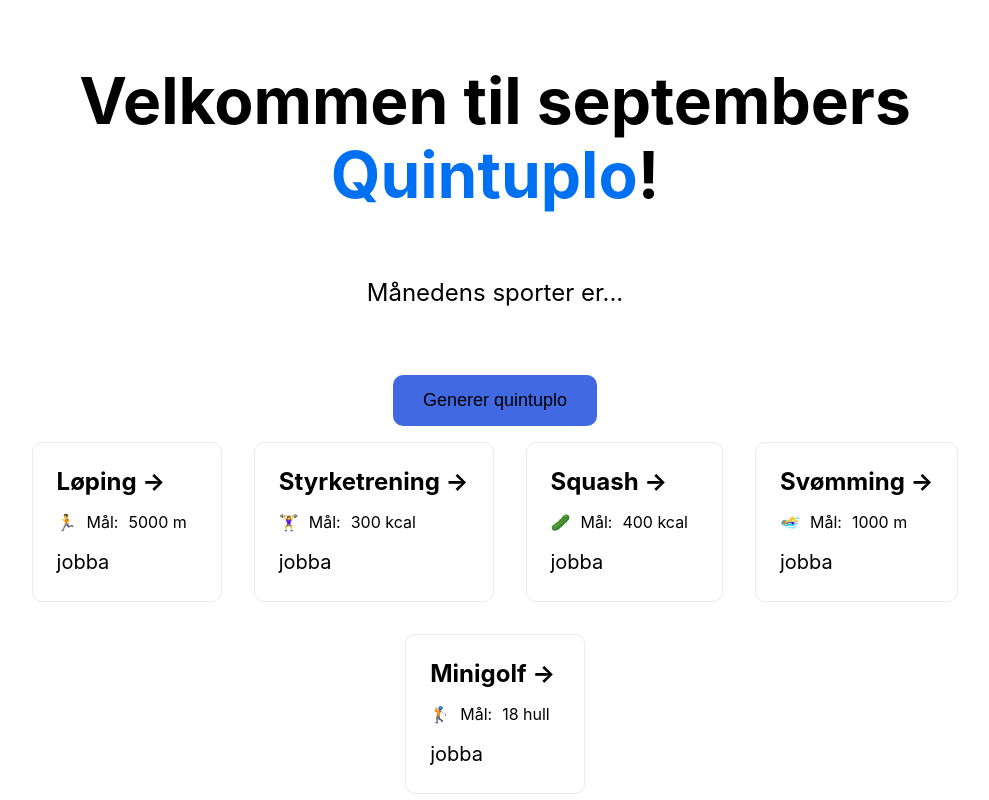
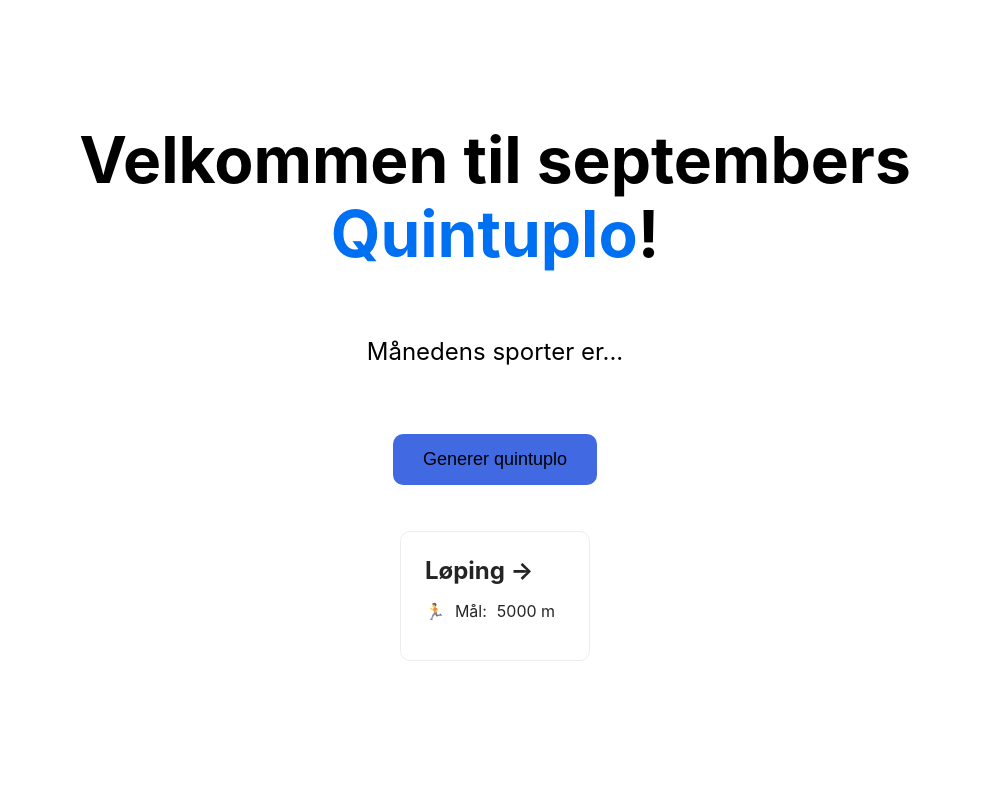
Before and after one commit to alicia-as/quintuplo, a Next.js app: page / in a window 1280 px wide. Both pictures are taken after a click on the button "Generer quintuplo". Shown: the top 800 px of the page, without its empty margins (145-1134 px from the left). Built offline with nearby package versions, Linux system fonts and the light colour scheme.

Commit message:
Hyper MVP for tomorrow

```diff
--- a/data/sports.json
+++ b/data/sports.json
@@ -1,32 +1,37 @@
 [
     {
+        "id": 1,
         "title": "Løping",
         "mål": "5000 m",
         "emoji": "🏃",
-        "marketing": "jobba"
+        "marketing": null
     },
     {
+        "id": 2,
         "title": "Styrketrening",
         "mål": "300 kcal",
         "emoji": "🏋️‍♀️",
-        "marketing": "jobba"
+        "marketing": null
     },
     {
+        "id": 3,
         "title": "Squash",
         "mål": "400 kcal",
         "emoji": "🥒",
-        "marketing": "jobba"
+        "marketing": null
     },
     {
+        "id": 4,
         "title": "Svømming",
         "mål": "1000 m",
         "emoji": "🏊‍♀️",
-        "marketing": "jobba"
+        "marketing": null
     },
     {
+        "id": 5,
         "title": "Minigolf",
         "mål": "18 hull",
         "emoji": "🏌️",
-        "marketing": "jobba"
+        "marketing": null
     }
 ]
--- a/pages/index.tsx
+++ b/pages/index.tsx
@@ -1,12 +1,22 @@
 import type { NextPage } from "next";
 import Head from "next/head";
-import { useState } from "react";
+import { useEffect, useState } from "react";
 import styles from "../styles/Home.module.css";
 import { Sport } from "../types/sports";
-import { CSSTransition, TransitionGroup } from "react-transition-group";
 
 const Home: NextPage<{ sports: Sport[] }> = ({ sports }) => {
   const [isClicked, setIsClicked] = useState(false);
+  const [numberOfSports, setNumberOfSports] = useState(1);
+
+  useEffect(() => {
+    const timeout = setTimeout(() => {
+      setNumberOfSports(numberOfSports + 1);
+    }, 5000);
+
+    return () => {
+      clearTimeout(timeout);
+    };
+  }, [numberOfSports]);
 
   return (
     <div className={styles.container}>
@@ -25,16 +35,23 @@ const Home: NextPage<{ sports: Sport[] }> = ({ sports }) => {
 
         <button
           className={styles.button}
-          onClick={() => setIsClicked(!isClicked)}
+          onClick={() => {
+            setIsClicked(!isClicked);
+            setNumberOfSports(1);
+          }}
         >
           Generer quintuplo
         </button>
 
         <div className={styles.grid}>
           {isClicked &&
-            sports.map((sport) => {
+            sports.slice(0, numberOfSports).map((sport) => {
               return (
-                <a href="https://nextjs.org/docs" className={styles.card}>
+                <a
+                  href={`https://google.com/search?q=${sport.title}`}
+                  className={styles.card}
+                  key={sport.id}
+                >
                   <h2>{sport.title} &rarr;</h2>
                   <div className={styles.goalExplainerBox}>
                     <div className={styles.goalExplainerBoxElement}>
--- a/styles/Home.module.css
+++ b/styles/Home.module.css
@@ -96,8 +96,13 @@
   text-decoration: none;
   border: 1px solid #eaeaea;
   border-radius: 10px;
-  transition: color 0.15s ease, border-color 0.15s ease;
-  max-width: 300px;
+  max-width: 330px;
+  animation: fadein 5s;
+}
+
+@keyframes fadein {
+  from { opacity: 0}
+  to   { opacity: 1}
 }
 
 .card:hover,
@@ -145,6 +150,7 @@
 
 .button {
   padding: 15px 30px 15px 30px;
+  margin-bottom: 30px;
   border: none;
   border-radius: 10px;
   font-size: large;
--- a/types/sports.ts
+++ b/types/sports.ts
@@ -1,4 +1,5 @@
 export interface Sport {
+  id: number;
   title: string;
   mål: string;
   emoji: string;
```
